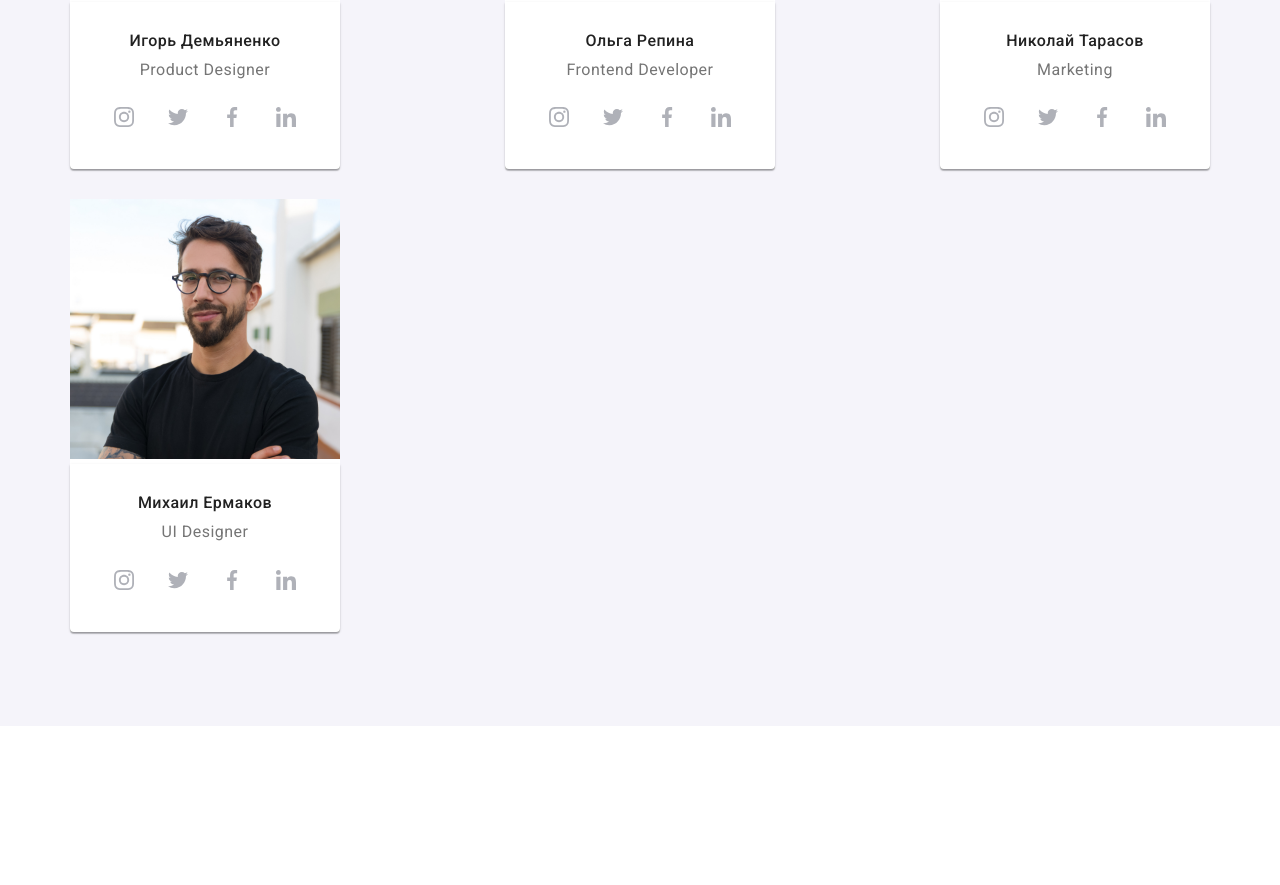
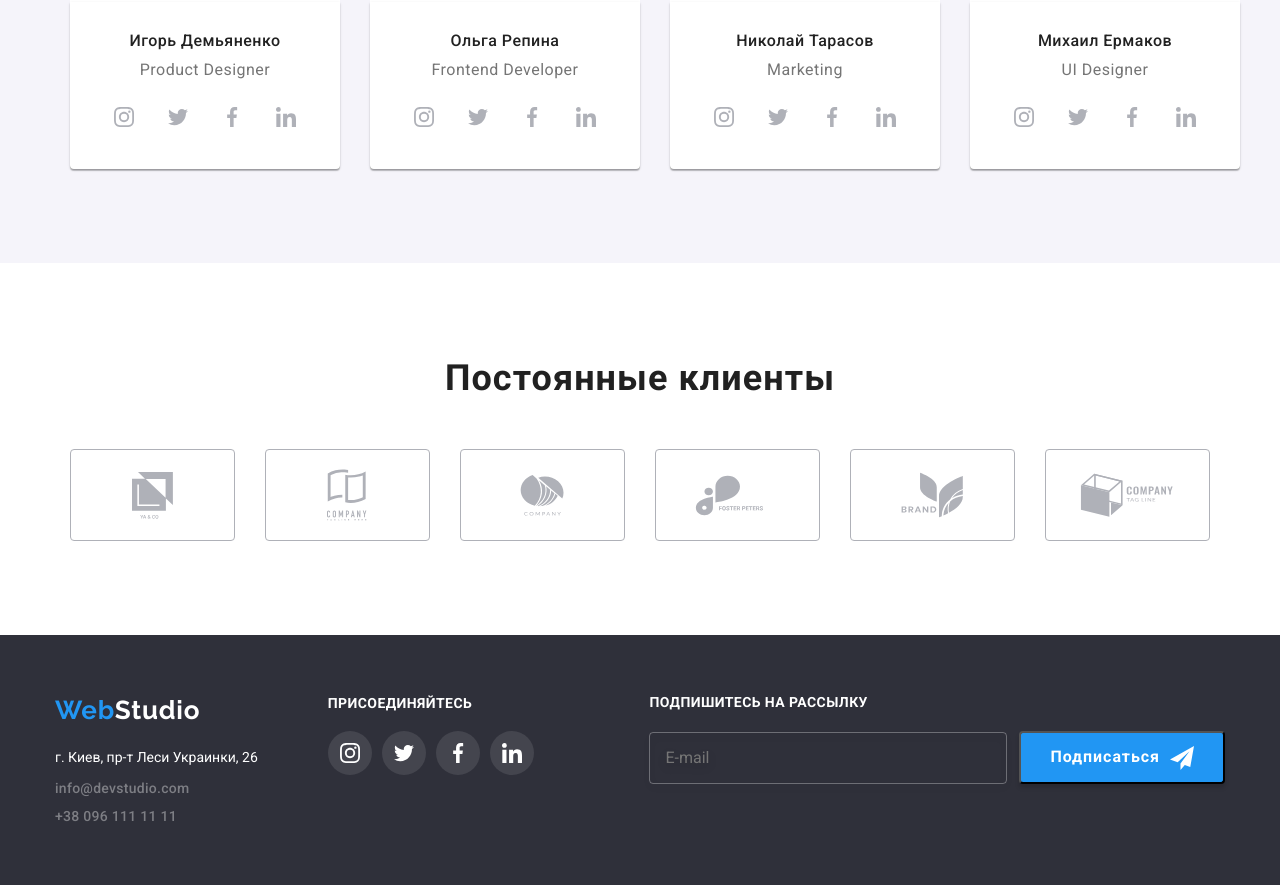
Before and after one commit to shevalie30/goit-markup-hw-08, a plain HTML site: page index.html in a window 1280 px wide. Shown: the part 1364-2249 px from the top of the page. Before the commit the page ends 2090 px from the top, so only its background shows below. Drawn offline with nearby package versions, Linux system fonts and the light colour scheme.

Commit message:
новая версия

```diff
--- a/index.html
+++ b/index.html
@@ -346,7 +346,7 @@
 
       <!-- постоянные клиенты BEM-->
 
-      <!-- <section class="clients">
+      <section class="clients">
         <div class="container">
           <h2 class="clients__title">Постоянные клиенты</h2>
           <ul class="clients-list">
@@ -394,12 +394,12 @@
             </li>
           </ul>
         </div>
-      </section> -->
+      </section>
     </main>
 
     <!-- подвал -->
 
-    <!-- <footer class="footer">
+    <footer class="footer">
       <div class="container-box">
         <div class="footer-content">
           <a class="footer-logo" href="">Web<span class="logo-span">Studio</span></a>
@@ -415,8 +415,6 @@
             </ul>
           </address>
         </div>
-
-
 
         <div class="footer-iconc">
           <h2 class="footer-title">присоединяйтесь</h2>
@@ -452,8 +450,6 @@
           </ul>
         </div>
 
-
-
         <div class="mailing-list">
           <h2 class="mailing-title">Подпишитесь на рассылку</h2>
           <form class="mailing-form">
@@ -474,7 +470,7 @@
           </form>
         </div>
       </div>
-    </footer>  -->
+    </footer>
 
     <!-- наталка -->
 
--- a/scss/components/_clients.scss
+++ b/scss/components/_clients.scss
@@ -1,8 +1,13 @@
 /* постоянные клиенты */
 
 .clients {
+  padding-top: 60px;
+  padding-bottom: 60px;
+
+  @media screen and(min-width: 1200px) {
     padding-top: 94px;
     padding-bottom: 94px;
+  }
 }
 
 .clients__title {
@@ -17,12 +22,35 @@
 
 .clients-list {
   display: flex;
-    justify-content: center;
-    align-items: center;
+  justify-content: space-between;
+  flex-wrap: wrap;
+
+  margin: 0;
+  padding: 0;
+  margin-left: calc(-1 * var(--gallery-list-gap));
+  margin-top: calc(-1 * var(--gallery-list-gap));
+
+  @media screen and (min-width: 1200px) {
+    flex-wrap: nowrap;
+  }
 }
 
-.clients-list__item:not(:last-child) {
-    margin-right: 30px;
+.clients-list > .clients-list__item {
+  flex-basis: calc(100% / 2 - var(--gallery-list-gap));
+  margin-top: var(--gallery-list-gap);
+  margin-left: var(--gallery-list-gap);
+
+  @media screen and (min-width: 768px) {
+    flex-basis: calc(100% / 3 - var(--gallery-list-gap));
+    margin-top: var(--gallery-list-gap);
+    margin-left: var(--gallery-list-gap);
+  }
+
+  @media screen and (min-width: 1200px) {
+    flex-basis: calc(100% / 6 - var(--gallery-list-gap));
+    margin-top: var(--gallery-list-gap);
+    margin-left: var(--gallery-list-gap);
+  }
 }
 
 .clients-list__link {
@@ -30,7 +58,7 @@
   align-items: center;
   justify-content: center;
 
-    width: 170px;
+  width: 100%;
   height: 92px;
   border: 1px solid #afb1b8;
   border-radius: 4px;
--- a/scss/components/_footer.scss
+++ b/scss/components/_footer.scss
@@ -26,6 +26,16 @@
 
   padding-left: 15px;
   padding-right: 15px;
+
+  @media screen and (min-width: 480px) {
+    width: 450px;
+  }
+  @media screen and (min-width: 768px) {
+    width: 738px;
+  }
+  @media screen and(min-width: 1200px) {
+    width: 1170px;
+  }
 }
 
 .footer-content {
@@ -44,8 +54,6 @@
   color: var(--brand-color);
 }
 
-
-
 .footer-list-item {
   margin-bottom: 9px;
 
@@ -53,8 +61,6 @@
     margin-bottom: 0px;
   }
 }
-
-
 
 .footer-list-link {
   font-weight: 500;
--- a/scss/components/_team.scss
+++ b/scss/components/_team.scss
@@ -28,6 +28,10 @@
   padding: 0;
   margin-left: calc(-1 * var(--gallery-list-gap));
   margin-top: calc(-1 * var(--gallery-list-gap));
+
+  @media screen and (min-width: 1200px) {
+    flex-wrap: nowrap;
+  }
 }
 
 .team-list > .team-list__item {
```
Also changed, not shown: css/main.css, css/main.min.css, 2 other files. Lines whose indentation alone changed are shown as unchanged.
